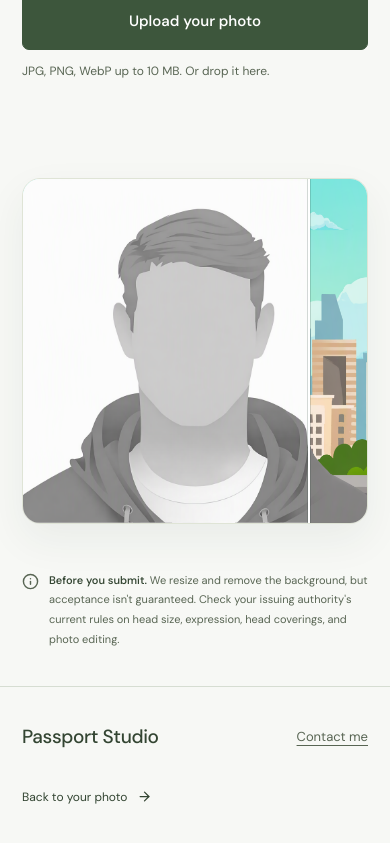
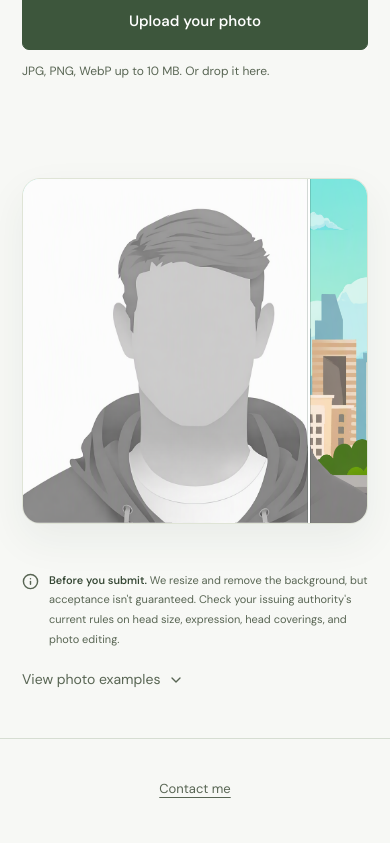
Before and after one commit to minhao23/passport-backend, a Next.js app in the folder frontend/: page / in a window 390 px wide. Shown: the part 373-1216 px from the top of the page. Built offline with nearby package versions, Linux system fonts and the light colour scheme.

Commit message:
feat: updated footer and sample image

```diff
--- a/frontend/app/globals.css
+++ b/frontend/app/globals.css
@@ -573,15 +573,11 @@ select {
 }
 footer {
   display: flex;
-  justify-content: space-between;
+  justify-content: center;
   align-items: center;
-  gap: 24px;
   padding-top: 28px;
   padding-bottom: 28px;
   border-top: 1px solid var(--line);
-}
-footer .brand {
-  font-size: 19px;
 }
 footer .footer-credit {
   display: inline-flex;
@@ -591,13 +587,6 @@ footer .footer-credit {
   color: var(--muted);
   text-decoration: underline;
   text-underline-offset: 4px;
-}
-footer > a:last-child {
-  display: flex;
-  align-items: center;
-  gap: 10px;
-  font-size: 12px;
-  min-height: 44px;
 }
 .sr-only {
   position: absolute;
@@ -713,10 +702,6 @@ footer > a:last-child {
   }
   h2 {
     font-size: 30px;
-  }
-  footer {
-    flex-wrap: wrap;
-    gap: 16px;
   }
 }
 @media (min-width: 601px) and (max-width: 900px) {
@@ -936,13 +921,6 @@ footer > a:last-child {
   .nav .brand {
     font-size: 18px;
   }
-  footer .brand {
-    font-size: 17px;
-  }
-  footer > a:last-child {
-    font-size: 11px;
-    gap: 6px;
-  }
 }
 @media (prefers-reduced-motion: reduce) {
   html {
--- /dev/null
+++ b/frontend/components/photo-guide.module.css
@@ -0,0 +1,73 @@
+.examples {
+  max-width: 875px;
+  margin: 8px auto 0;
+  color: var(--muted);
+  font-size: 13px;
+  line-height: 1.7;
+}
+
+.examples > summary {
+  margin-left: 27px;
+}
+
+.examples > summary {
+  display: flex;
+  align-items: center;
+  gap: 8px;
+  width: fit-content;
+  min-height: 44px;
+  cursor: pointer;
+  list-style: none;
+}
+
+.examples > summary::-webkit-details-marker {
+  display: none;
+}
+
+.examples > summary svg {
+  flex-shrink: 0;
+}
+
+.examples > summary:hover span {
+  text-decoration: underline;
+  text-underline-offset: 3px;
+}
+
+.examples > summary:focus-visible {
+  outline: 3px solid var(--focus);
+  outline-offset: 3px;
+}
+
+.examples[open] > summary svg {
+  transform: rotate(180deg);
+}
+
+.content {
+  max-width: 653px;
+  margin-inline: auto;
+  padding-top: 8px;
+}
+
+.content p {
+  max-width: 65ch;
+  margin: 0 0 16px;
+}
+
+.image {
+  display: block;
+  width: 653px;
+  max-width: 100%;
+  height: auto;
+  margin-inline: auto;
+}
+
+@media (max-width: 600px) {
+  .examples {
+    font-size: 14px;
+    line-height: 1.6;
+  }
+
+  .examples > summary {
+    margin-left: 0;
+  }
+}
--- a/frontend/components/photo-guide.tsx
+++ b/frontend/components/photo-guide.tsx
@@ -1,4 +1,7 @@
-import { Info } from "lucide-react";
+import Image from "next/image";
+import { ChevronDown, Info } from "lucide-react";
+import sampleRules from "@/assets/sample_rules.jpg";
+import styles from "./photo-guide.module.css";
 
 export default function SubmissionNote() {
   return (
@@ -12,6 +15,21 @@ export default function SubmissionNote() {
           coverings, and photo editing.
         </p>
       </div>
+      <details className={styles.examples}>
+        <summary>
+          <span>View photo examples</span>
+          <ChevronDown size={16} aria-hidden="true" />
+        </summary>
+        <div className={styles.content}>
+          <p>taken from: Singapore ICA.</p>
+          <Image
+            src={sampleRules}
+            alt="Singapore ICA photo guidelines comparing unsuitable and suitable portraits."
+            className={styles.image}
+            unoptimized
+          />
+        </div>
+      </details>
     </aside>
   );
 }
--- a/frontend/components/site-footer.tsx
+++ b/frontend/components/site-footer.tsx
@@ -1,22 +1,14 @@
-import { ArrowRight } from "lucide-react";
-
 export default function SiteFooter() {
   return (
     <footer className="wrap">
-      <a href="#" className="brand" aria-label="Passport Studio home">
-        Passport Studio
-      </a>
       <a
         className="footer-credit"
-        href="https://minhao.vercel.app"
+        href="https://minhao.dev/home"
         target="_blank"
         rel="noopener noreferrer"
       >
         Contact me<span className="sr-only"> (opens in a new tab)</span>
       </a>
-      <a href="#studio">
-        Back to your photo <ArrowRight size={15} />
-      </a>
     </footer>
   );
 }
```
Also changed, not shown: frontend/.impeccable/surfaces/components-photo-guide-tsx.md (added), frontend/assets/sample_rules.jpg (added), 1 other file (tests, documents, lock files or other folders).
